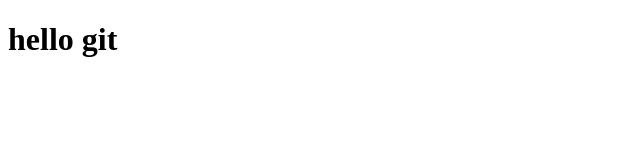
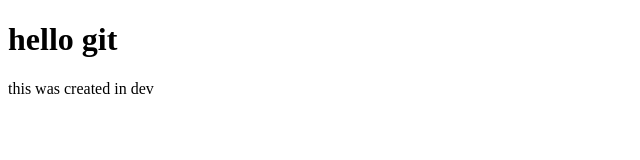
Before and after one commit to nikaklepinina/try4, a plain HTML site: page index.html in a window 1280 px wide. Shown: the whole page, without its empty margins (0-640 px from the left). Drawn offline with Linux system fonts and the light colour scheme.

Commit message:
changed dev

```diff
--- a/index.html
+++ b/index.html
@@ -8,5 +8,6 @@
 </head>
 <body>
     <h1>hello git</h1>
+    <p>this was created in dev</p>
 </body>
 </html>
```
